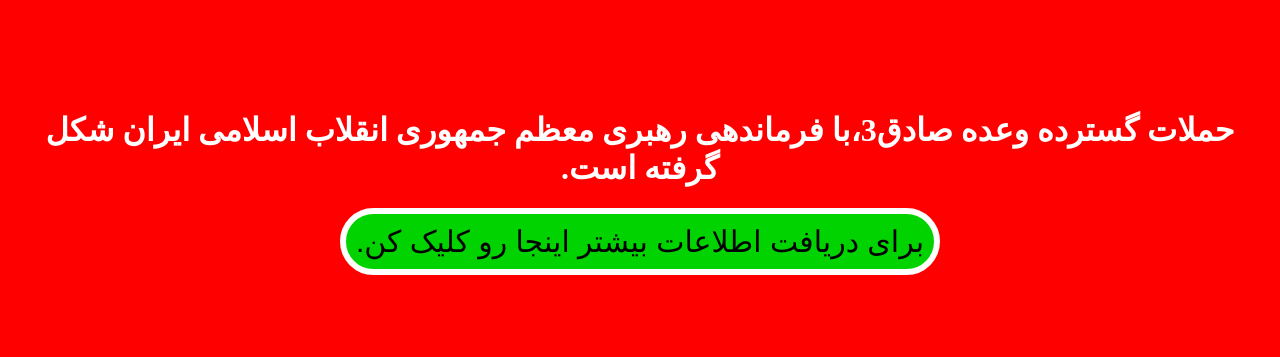
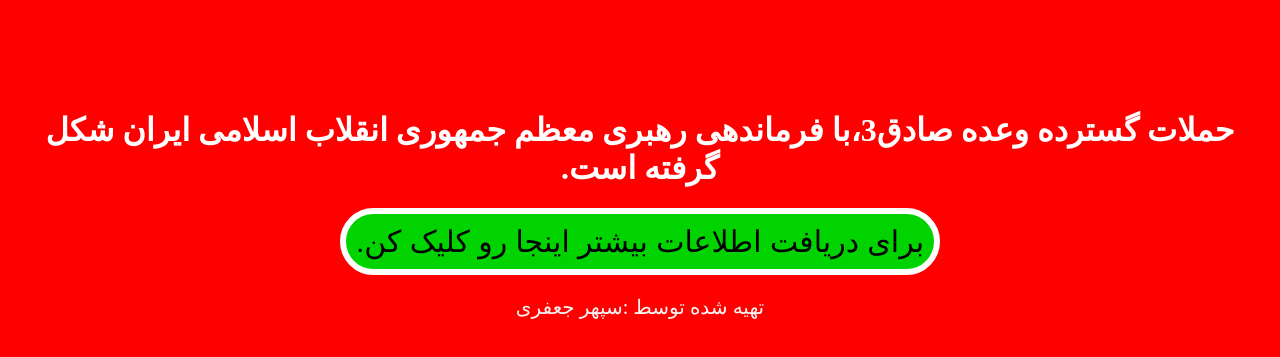
Before and after one commit to Sepi20250/my-project, a plain HTML site: page index.html in a window 1280 px wide. Shown: the part 371-728 px from the top of the page. Drawn offline with Linux system fonts and the light colour scheme.

Commit message:
updated index.html

```diff
--- a/index.html
+++ b/index.html
@@ -38,6 +38,10 @@
             color:white;
             font-size: 35px;
         }
+        .footer{
+            font-size: 20px;
+            color: whitesmoke;
+        }
     </style>
 </head>
 <body>
@@ -46,6 +50,7 @@
         <p>وعده صادق</p>
     <h1>حملات گسترده وعده صادق3،با فرماندهی رهبری معظم جمهوری انقلاب اسلامی ایران شکل گرفته است.</h1>
     <button>برای دریافت اطلاعات بیشتر اینجا رو کلیک کن.</button>
+    <p class="footer">تهیه شده توسط :سپهر جعفری</p>
     </div>
 </body>
 </html>
```
